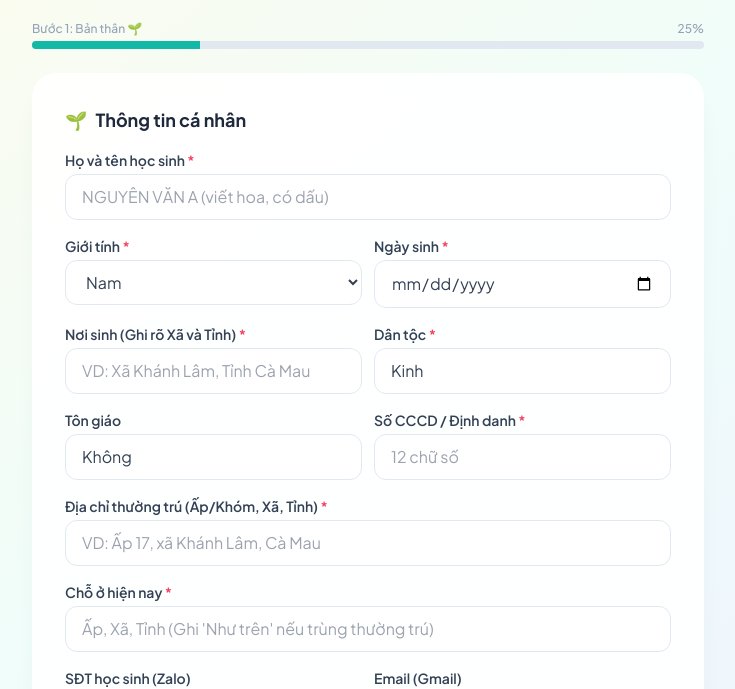
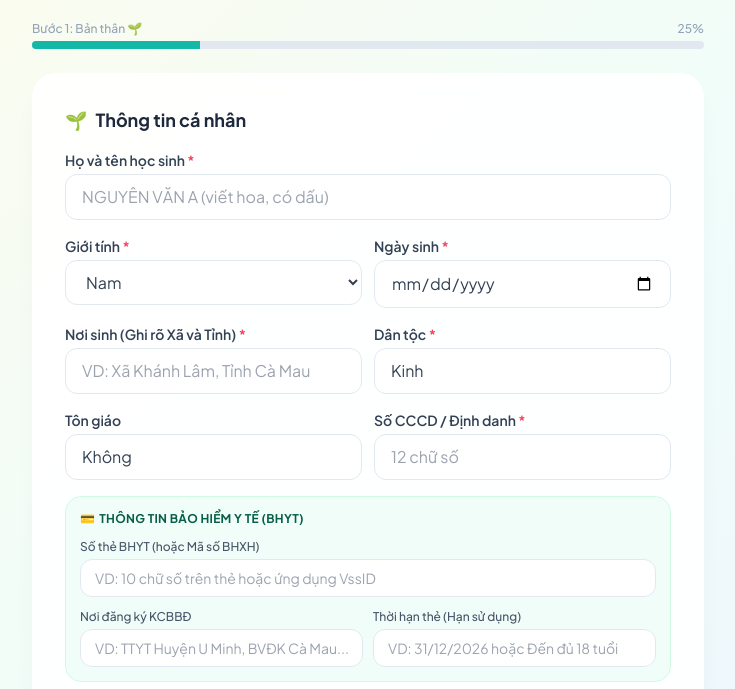
Before and after one commit to duongbaoquoc807/web-10x4, a plain HTML site: page index.html in a window 1280 px wide. Shown: the part 121-810 px from the top of the page, without its empty margins (272-1007 px from the left). Drawn offline with nearby package versions, Linux system fonts and the light colour scheme.

Commit message:
Add files via upload

```diff
--- a/index.html
+++ b/index.html
@@ -80,7 +80,26 @@
               <input type="text" id="cccd" placeholder="12 chữ số" class="w-full px-4 py-2.5 rounded-xl border border-slate-200 bg-white/70">
             </div>
           </div>
-
+<!-- KHUNG BỔ SUNG BHYT -->
+<div class="p-3.5 bg-emerald-50/70 border border-emerald-100 rounded-2xl space-y-3">
+  <span class="text-xs font-bold text-emerald-800 uppercase tracking-wide flex items-center gap-1">
+    <span>💳</span> Thông tin Bảo hiểm Y tế (BHYT)
+  </span>
+  <div>
+    <label class="block text-xs font-medium text-slate-600 mb-1">Số thẻ BHYT (hoặc Mã số BHXH)</label>
+    <input type="text" id="soBHYT" placeholder="VD: 10 chữ số trên thẻ hoặc ứng dụng VssID" class="w-full px-3.5 py-2 rounded-xl border border-slate-200 bg-white text-sm focus:outline-none focus:ring-2 focus:ring-emerald-400">
+  </div>
+  <div class="grid grid-cols-1 md:grid-cols-2 gap-2.5">
+    <div>
+      <label class="block text-xs font-medium text-slate-600 mb-1">Nơi đăng ký KCBBĐ</label>
+      <input type="text" id="noiKCB" placeholder="VD: TTYT Huyện U Minh, BVĐK Cà Mau..." class="w-full px-3.5 py-2 rounded-xl border border-slate-200 bg-white text-sm focus:outline-none focus:ring-2 focus:ring-emerald-400">
+    </div>
+    <div>
+      <label class="block text-xs font-medium text-slate-600 mb-1">Thời hạn thẻ (Hạn sử dụng)</label>
+      <input type="text" id="hanBHYT" placeholder="VD: 31/12/2026 hoặc Đến đủ 18 tuổi" class="w-full px-3.5 py-2 rounded-xl border border-slate-200 bg-white text-sm focus:outline-none focus:ring-2 focus:ring-emerald-400">
+    </div>
+  </div>
+</div>
           <div>
             <label class="block text-sm font-semibold mb-1">Địa chỉ thường trú (Ấp/Khóm, Xã, Tỉnh) <span class="text-rose-500">*</span></label>
             <input type="text" id="diaChi" placeholder="VD: Ấp 17, xã Khánh Lâm, Cà Mau" class="w-full px-4 py-2.5 rounded-xl border border-slate-200 bg-white/70">
@@ -303,6 +322,9 @@
         danToc: document.getElementById('danToc').value.trim(),
         tonGiao: document.getElementById('tonGiao').value.trim(),
         cccd: document.getElementById('cccd').value.trim(),
+        soBHYT: document.getElementById('soBHYT').value.trim(),
+        noiKCB: document.getElementById('noiKCB').value.trim(),
+        thoihanBHYT: document.getElementById('hanBHYT').value.trim(),
         diaChi: document.getElementById('diaChi').value.trim(),
         choO: document.getElementById('choO').value.trim(),
         sdtHS: document.getElementById('sdtHS').value.trim(),
```
